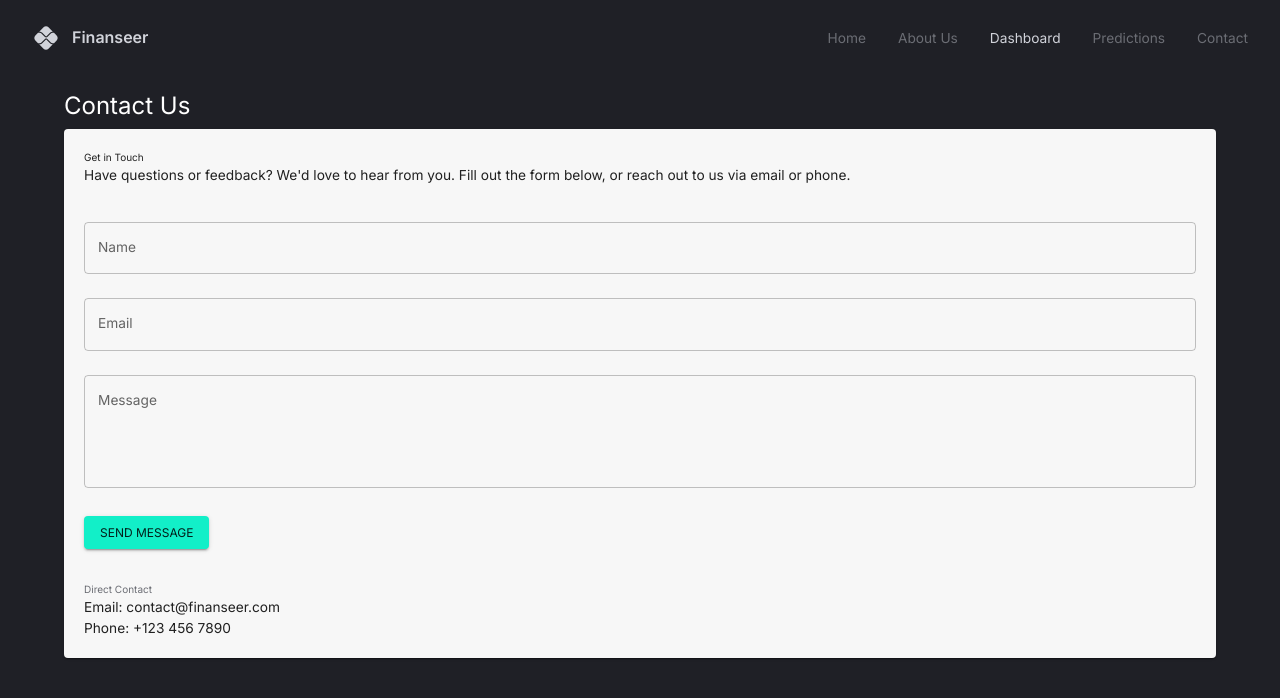
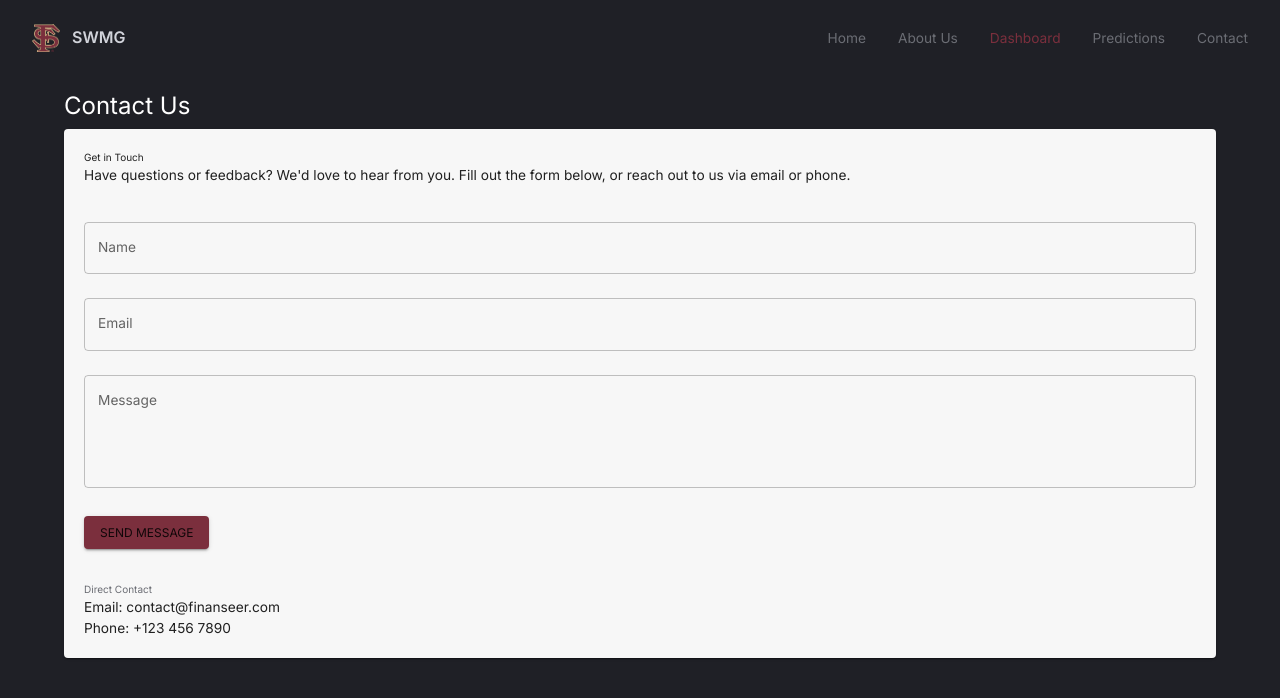
Before and after one commit to cpowell117/Data-Analysis-Website-Capstone-Project, a React (Vite) app in the folder client/: page /contact in a window 1280 px wide. Shown: the top 698 px of the page. Built offline with nearby package versions, Linux system fonts and the light colour scheme; no server answers.

Commit message:
-- Completed version of the project -- Making small changes

```diff
--- a/client/src/components/BoxHeader.tsx
+++ b/client/src/components/BoxHeader.tsx
@@ -22,7 +22,7 @@ const BoxHeader = ({ icon, title, subtitle, sideText }: Props) => {
           <Typography variant="h6">{subtitle}</Typography>
         </Box>
       </FlexBetween>
-      <Typography variant="h5" fontWeight="700" color={palette.secondary[500]}>
+      <Typography variant="h5" fontWeight="700" color={palette.tertiary[500]}>
         {sideText}
       </Typography>
     </FlexBetween>
--- a/client/src/scenes/contact/index.tsx
+++ b/client/src/scenes/contact/index.tsx
@@ -48,8 +48,13 @@ const ContactUs = () => {
             />
             <Button
               variant="contained"
-              color="primary"
-              style={{ marginTop: "20px" }}
+              sx={{
+                marginTop: "20px",
+                backgroundColor: "#7B2F3D",
+                "&:hover": {
+                  backgroundColor: "#6a2933", // A darker shade when hovering, adjust it as needed
+                },
+              }}
             >
               Send Message
             </Button>
--- a/client/src/scenes/dashboard/Row1.tsx
+++ b/client/src/scenes/dashboard/Row1.tsx
@@ -123,7 +123,7 @@ const Row1 = () => {
               type="monotone"
               dataKey="revenue"
               dot={true}
-              stroke={palette.primary.main}
+              stroke={palette.tertiary[500]}
               fillOpacity={1}
               fill="url(#colorRevenue)"
             />
@@ -131,7 +131,7 @@ const Row1 = () => {
               type="monotone"
               dataKey="expenses"
               dot={true}
-              stroke={palette.primary.main}
+              stroke={palette.tertiary[500]}
               fillOpacity={1}
               fill="url(#colorExpenses)"
             />
@@ -192,7 +192,7 @@ const Row1 = () => {
               yAxisId="right"
               type="monotone"
               dataKey="revenue"
-              stroke={palette.primary.main}
+              stroke={palette.primary[300]}
             />
           </LineChart>
         </ResponsiveContainer>
--- a/client/src/scenes/dashboard/Row3.tsx
+++ b/client/src/scenes/dashboard/Row3.tsx
@@ -155,55 +155,6 @@ const Row3 = () => {
           />
         </Box>
       </DashboardBox>
-      <DashboardBox gridArea="i">
-        <BoxHeader title="Expense Breakdown By Category" sideText="+4%" />
-        <FlexBetween mt="0.5rem" gap="0.5rem" p="0 1rem" textAlign="center">
-          {pieChartData?.map((data, i) => (
-            <Box key={`${data[0].name}-${i}`}>
-              <PieChart width={110} height={100}>
-                <Pie
-                  stroke="none"
-                  data={data}
-                  innerRadius={18}
-                  outerRadius={35}
-                  paddingAngle={2}
-                  dataKey="value"
-                >
-                  {data.map((entry, index) => (
-                    <Cell key={`cell-${index}`} fill={pieColors[index]} />
-                  ))}
-                </Pie>
-              </PieChart>
-              <Typography variant="h5">{data[0].name}</Typography>
-            </Box>
-          ))}
-        </FlexBetween>
-      </DashboardBox>
-      <DashboardBox gridArea="j">
-        <BoxHeader
-          title="Overall Summary and Explanation Data"
-          sideText="+15%"
-        />
-        <Box
-          height="15px"
-          margin="1.25rem 1rem 0.4rem 1rem"
-          bgcolor={palette.primary[800]}
-          borderRadius="1rem"
-        >
-          <Box
-            height="15px"
-            bgcolor={palette.primary[600]}
-            borderRadius="1rem"
-            width="40%"
-          ></Box>
-        </Box>
-        <Typography margin="0 1rem" variant="h6">
-          Orci aliquam enim vel diam. Venenatis euismod id donec mus lorem etiam
-          ullamcorper odio sed. Ipsum non sed gravida etiam urna egestas
-          molestie volutpat et. Malesuada quis pretium aliquet lacinia ornare
-          sed. In volutpat nullam at est id cum pulvinar nunc.
-        </Typography>
-      </DashboardBox>
     </>
   );
 };
--- a/client/src/scenes/dashboard/index.tsx
+++ b/client/src/scenes/dashboard/index.tsx
@@ -8,12 +8,12 @@ const gridTemplateLargeScreens = `
   "a b c"
   "a b c"
   "a b f"
-  "d e f"
-  "d e f"
-  "d h i"
-  "g h i"
-  "g h j"
-  "g h j"
+  "d h f"
+  "d h f"
+  "d h f"
+  "g h f"
+  "g h f"
+  "g h f"
 `;
 const gridTemplateSmallScreens = `
   "a"
@@ -30,8 +30,8 @@ const gridTemplateSmallScreens = `
   "d"
   "d"
   "d"
-  "e"
-  "e"
+  "f"
+  "f"
   "f"
   "f"
   "f"
--- a/client/src/scenes/footer/index.tsx
+++ b/client/src/scenes/footer/index.tsx
@@ -3,14 +3,11 @@
 import React from "react";
 import { Box, Container, Typography, Link } from "@mui/material";
 
-const darkGreenHex = "#447370";
+const FSURed = "#7B2F3D";
 
 const Footer = () => {
   return (
-    <Box
-      component="footer"
-      sx={{ bgcolor: darkGreenHex, color: "white", py: 6 }}
-    >
+    <Box component="footer" sx={{ bgcolor: FSURed, color: "white", py: 6 }}>
       <Container maxWidth="lg" sx={{ textAlign: "center" }}>
         <Typography variant="subtitle1" component="p">
           © {new Date().getFullYear()} Finanseer, Inc. All rights reserved.
--- a/client/src/scenes/homepage/index.tsx
+++ b/client/src/scenes/homepage/index.tsx
@@ -31,7 +31,7 @@ const HomePage = () => {
             component="h1"
             sx={{ color: "#fff", textAlign: "center" }}
           >
-            Welcome to Finanseer
+            Welcome to the Future of Data Analyst
           </Typography>
           <video
             autoPlay
--- a/client/src/scenes/navbar/index.tsx
+++ b/client/src/scenes/navbar/index.tsx
@@ -3,6 +3,7 @@ import { Link } from "react-router-dom";
 import PixIcon from "@mui/icons-material/Pix";
 import { Box, Typography, useTheme } from "@mui/material";
 import FlexBetween from "@/components/FlexBetween";
+import Logo from "./images/FSULogo.png";
 
 type Props = {};
 
@@ -13,9 +14,13 @@ const Navbar = (props: Props) => {
     <FlexBetween mb="0.25rem" p="0.5rem 0rem" color={palette.grey[300]}>
       {/* LEFT SIDE */}
       <FlexBetween gap="0.75rem">
-        <PixIcon sx={{ fontSize: "28px" }} />
+        <img
+          src={Logo}
+          alt="FSU Logo"
+          style={{ width: "28px", height: "28px" }}
+        />
         <Typography variant="h4" fontSize="16px">
-          Finanseer
+          SWMG
         </Typography>
       </FlexBetween>
 
@@ -27,58 +32,64 @@ const Navbar = (props: Props) => {
             onClick={() => setSelected("home")}
             style={{
               color:
-                selected === "home" ? palette.primary.main : palette.grey[700],
+                selected === "home" ? palette.primary[300] : palette.grey[700],
               textDecoration: "inherit",
             }}
           >
             Home
           </Link>
         </Box>
-        <Box sx={{ "&:hover": { color: palette.primary[100] } }}>
+        <Box sx={{ "&:hover": { color: palette.primary[300] } }}>
           <Link
             to="/about"
             onClick={() => setSelected("about")}
             style={{
               color:
-                selected === "about" ? palette.primary.main : palette.grey[700],
+                selected === "about" ? palette.primary[300] : palette.grey[700],
               textDecoration: "inherit",
             }}
           >
             About Us
           </Link>
         </Box>
-        <Box sx={{ "&:hover": { color: palette.primary[100] } }}>
+        <Box sx={{ "&:hover": { color: palette.primary[300] } }}>
           <Link
             to="/dashboard"
             onClick={() => setSelected("dashboard")}
             style={{
-              color: selected === "dashboard" ? "inherit" : palette.grey[700],
+              color:
+                selected === "dashboard"
+                  ? palette.primary[300]
+                  : palette.grey[700],
               textDecoration: "inherit",
             }}
           >
             Dashboard
           </Link>
         </Box>
-        <Box sx={{ "&:hover": { color: palette.primary[100] } }}>
+        <Box sx={{ "&:hover": { color: palette.primary[300] } }}>
           <Link
             to="/predictions"
             onClick={() => setSelected("predictions")}
             style={{
-              color: selected === "predictions" ? "inherit" : palette.grey[700],
+              color:
+                selected === "predictions"
+                  ? palette.primary[300]
+                  : palette.grey[700],
               textDecoration: "inherit",
             }}
           >
             Predictions
           </Link>
         </Box>
-        <Box sx={{ "&:hover": { color: palette.primary[100] } }}>
+        <Box sx={{ "&:hover": { color: palette.primary[300] } }}>
           <Link
             to="/contact"
             onClick={() => setSelected("contact")}
             style={{
               color:
                 selected === "contact"
-                  ? palette.primary.main
+                  ? palette.primary[300]
                   : palette.grey[700],
               textDecoration: "inherit",
             }}
--- a/client/src/scenes/predictions/index.tsx
+++ b/client/src/scenes/predictions/index.tsx
@@ -95,14 +95,14 @@ const Predictions = () => {
           <Line
             type="monotone"
             dataKey="Actual Revenue"
-            stroke={palette.primary.main}
+            stroke={palette.primary[300]}
             strokeWidth={0}
             dot={{ strokeWidth: 5 }}
           />
           <Line
             type="monotone"
             dataKey="Regression Line"
-            stroke="#8884d8"
+            stroke={palette.tertiary[500]}
             dot={false}
           />
           {isPredictions && (
--- a/client/src/theme.ts
+++ b/client/src/theme.ts
@@ -19,7 +19,7 @@ export const tokens = {
     // light green
     100: "#d0fcf4",
     200: "#a0f9e9",
-      300: "#71f5de",
+    300: "#7B2F3D",
     400: "#41f2d3",
     500: "#12efc8",
     600: "#0ebfa0",
@@ -40,12 +40,12 @@ export const tokens = {
     900: "#302411",
   },
   tertiary: {
-      // purple
-      500: "#8884d8",
+    // Red
+    500: "#D2B786",
   },
   background: {
     light: "#2d2d34",
-      main: "#1f2026",
+    main: "#D5DCE4",
   },
 };
 
```
Also changed, not shown: client/src/scenes/dashboard/Row2.tsx (+1 -48 lines), client/src/scenes/navbar/images/FSULogo.png (added). Lines whose indentation alone changed are shown as unchanged.
